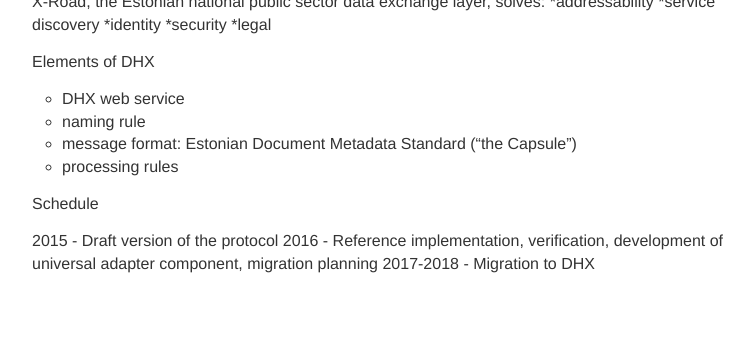
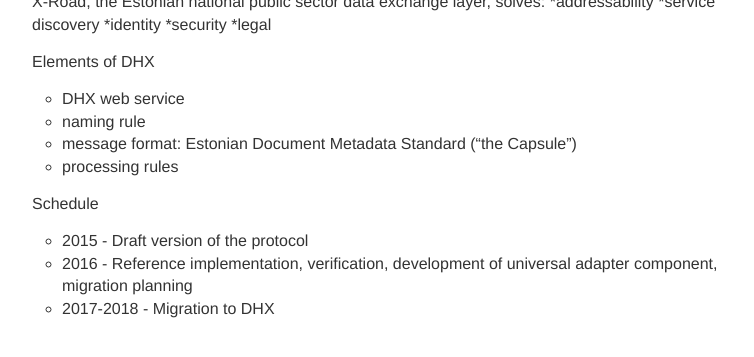
Before and after one commit to e-gov/DHX, a Jekyll site: the page built from Overview.md, in a window 1280 px wide, cut to the strip 821-1231 px from the top of the page. Shown: the top 357 px of the strip, without its empty margins (248-1002 px from the left). Built offline with Jekyll 4.4.1, drawn with Linux system fonts in a browser that asks for light colours.

```diff
--- a/Overview.md
+++ b/Overview.md
@@ -1,6 +1,7 @@
 ---
 layout: default
 ---
+
 # Document exchange protocol DHX
 
 ### Purpose
@@ -37,6 +38,6 @@ X-Road, the Estonian national public sector data exchange layer, solves:
 * processing rules
 
 ### Schedule
-2015 - Draft version of the protocol
-2016 - Reference implementation, verification, development of universal adapter component, migration planning
-2017-2018 - Migration to DHX
+* 2015 - Draft version of the protocol
+* 2016 - Reference implementation, verification, development of universal adapter component, migration planning
+* 2017-2018 - Migration to DHX
```
